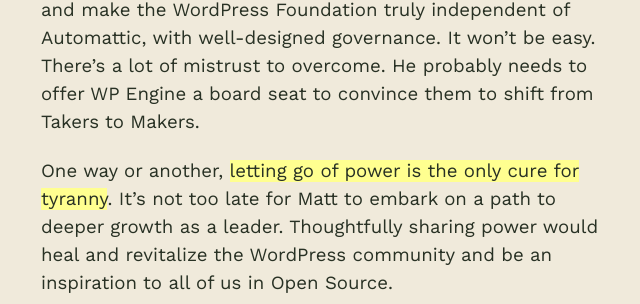
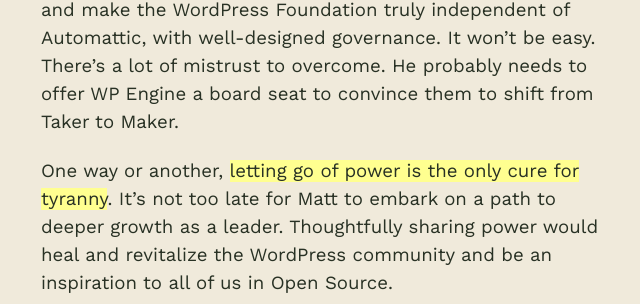
Before and after one commit to chadwhitacre/openpath, a Jekyll site: the page built from 2024/a-tale-of-two-leaders/index.md, in a window 1280 px wide and 900 px high, scrolled down 5653 px. Shown: the part 317-621 px from the top of the window, without its empty margins (319-959 px from the left). Built offline with Jekyll 4.4.1, drawn with Linux system fonts in a browser that asks for light colours; some web fonts are replaced; comment, search, counter and statistics services are not loaded; some of the changed text lies outside the part shown.

Commit message:
Preening

```diff
--- a/2024/a-tale-of-two-leaders/index.md
+++ b/2024/a-tale-of-two-leaders/index.md
@@ -193,7 +192,7 @@
 community, he should follow Dries' advice and make the WordPress Foundation
 truly independent of Automattic, with well-designed governance. It won't be
 easy. There's a lot of mistrust to overcome. He probably needs to offer WP
-Engine a board seat to convince them to shift from Takers to Makers.
+Engine a board seat to convince them to shift from Taker to Maker.
 
 One way or another, **letting go of power is the only cure for tyranny**. It's
 not too late for Matt to embark on a path to deeper growth as a leader.
```
Also changed, not shown: other parts of 2024/a-tale-of-two-leaders/index.md (+2 -3 lines).
